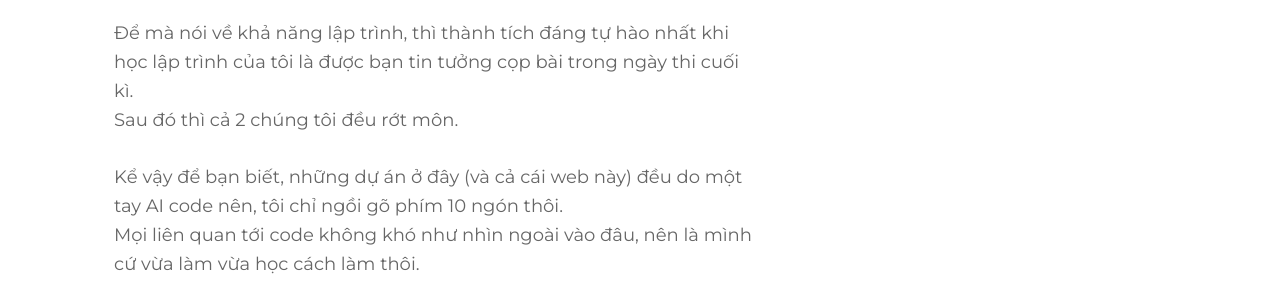
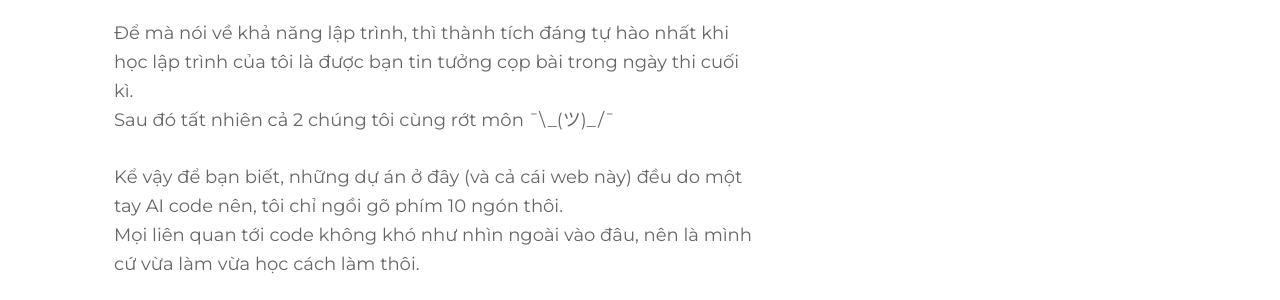
Before and after one commit to trungducngtd/trungducngtd.github.io, a Jekyll site: the page built from projects.html, in a window 1280 px wide and 900 px high. Shown: the part 272-572 px from the top of the window. Built offline with Jekyll 4.4.1, drawn with Linux system fonts in a browser that asks for light colours.

Commit message:
Update project introduction text with new phrasing

```diff
--- a/projects.html
+++ b/projects.html
@@ -8,7 +8,7 @@ title: Dự án
     <p class="section-title">Giới thiệu</p>
     <p class="section-subtitle">
     Để mà nói về khả năng lập trình, thì thành tích đáng tự hào nhất khi học lập trình của tôi là được bạn tin tưởng cọp bài trong ngày thi cuối kì.<br>
-    Sau đó thì cả 2 chúng tôi đều rớt môn.<br><br>
+    Sau đó tất nhiên cả 2 chúng tôi cùng rớt môn ¯\_(ツ)_/¯<br><br>
 
     Kể vậy để bạn biết, những dự án ở đây (và cả cái web này) đều do một tay AI code nên, tôi chỉ ngồi gõ phím 10 ngón thôi.<br>
     Mọi liên quan tới code không khó như nhìn ngoài vào đâu, nên là mình cứ vừa làm vừa học cách làm thôi.
```
